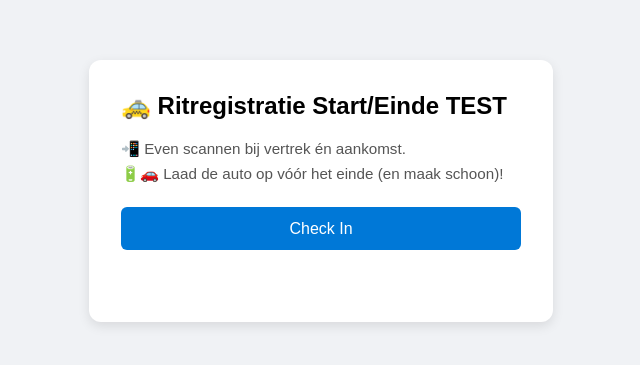
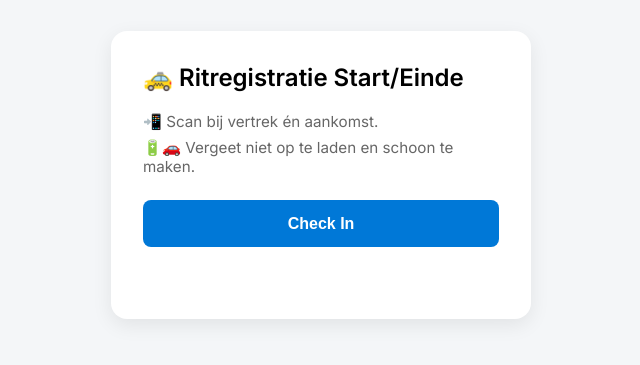
Before and after one commit to BramossomarB/LeaseCar, a plain HTML site: page checkin.html in a window 1280 px wide. Shown: the part 225-590 px from the top of the page, without its empty margins (319-959 px from the left). Drawn offline with Linux system fonts and the light colour scheme.

Commit message:
Update checkin.html

```diff
--- a/checkin.html
+++ b/checkin.html
@@ -3,75 +3,76 @@
 <head>
   <meta charset="UTF-8" />
   <meta name="viewport" content="width=device-width, initial-scale=1.0" />
-  <title>Ritregistratie Start/Einde</title>
+  <title>Ritregistratie</title>
+  <link href="https://fonts.googleapis.com/css2?family=Inter:wght@400;600&display=swap" rel="stylesheet" />
   <style>
+    * {
+      box-sizing: border-box;
+    }
     body {
-      font-family: Arial, sans-serif;
-      background-color: #f0f2f5;
+      font-family: 'Inter', sans-serif;
+      background-color: #f4f6f8;
       margin: 0;
-      padding: 1em;
+      padding: 2em 1em;
       display: flex;
       justify-content: center;
       align-items: center;
-      height: 100vh;
+      min-height: 100vh;
     }
-
     .container {
-      background: white;
+      background: #ffffff;
       padding: 2em;
-      border-radius: 12px;
-      box-shadow: 0 4px 12px rgba(0,0,0,0.1);
-      max-width: 400px;
+      border-radius: 16px;
+      box-shadow: 0 6px 20px rgba(0, 0, 0, 0.08);
+      max-width: 420px;
       width: 100%;
-      left;
     }
-
     h2 {
       margin-top: 0;
+      font-size: 1.5em;
     }
-
     p.subtitle {
+      color: #666;
       margin: 0.5em 0;
-      color: #555;
       font-size: 0.95em;
     }
-
+    form {
+      margin-top: 1.5em;
+    }
     button {
       width: 100%;
-      padding: 0.8em;
+      padding: 0.9em;
       background-color: #0078D7;
-      color: white;
+      color: #fff;
       border: none;
-      border-radius: 6px;
+      border-radius: 8px;
       font-size: 1em;
+      font-weight: 600;
       cursor: pointer;
-      margin-top: 1em;
+      transition: background-color 0.3s ease;
     }
-
     button:hover {
       background-color: #005fa3;
     }
-
     #status {
       margin-top: 1em;
       font-weight: 500;
-      color: #555;
+      color: #333;
       min-height: 1.5em;
-      word-wrap: break-word;
     }
   </style>
 </head>
 <body>
   <div class="container" role="main" aria-labelledby="heading">
-    <h2 id="heading">🚕 Ritregistratie Start/Einde TEST</h2>
-    <p class="subtitle">📲 Even scannen bij vertrek én aankomst.</p>
-    <p class="subtitle">🔋🚗 Laad de auto op vóór het einde (en maak schoon)!</p>
+    <h2 id="heading">🚕 Ritregistratie Start/Einde</h2>
+    <p class="subtitle">📲 Scan bij vertrek én aankomst.</p>
+    <p class="subtitle">🔋🚗 Vergeet niet op te laden en schoon te maken.</p>
 
     <form id="checkin-form">
       <input type="hidden" id="uid" name="uid" />
       <input type="hidden" id="lat" name="lat" />
       <input type="hidden" id="lon" name="lon" />
-      <button type="submit" aria-label="Check in verzenden">Check In</button>
+      <button type="submit" aria-label="Check-in versturen">Check In</button>
       <div id="status" role="alert" aria-live="polite"></div>
     </form>
   </div>
@@ -88,16 +89,15 @@
 
     function getLocation() {
       if (!navigator.geolocation) {
-        setStatus("❌ Geolocatie wordt niet ondersteund.");
+        setStatus("❌ Geolocatie niet ondersteund.");
         return;
       }
-
       navigator.geolocation.getCurrentPosition(
         (position) => {
           document.getElementById('lat').value = position.coords.latitude.toFixed(6);
           document.getElementById('lon').value = position.coords.longitude.toFixed(6);
         },
-        (error) => {
+        () => {
           setStatus("❌ Locatie ophalen mislukt.");
         },
         { enableHighAccuracy: true, timeout: 10000, maximumAge: 0 }
@@ -107,34 +107,4 @@
     document.getElementById('uid').value = getQueryParam('uid');
     getLocation();
 
-    document.getElementById('checkin-form').addEventListener('submit', function(e) {
-      e.preventDefault();
-      setStatus("⏳ Verzenden...");
-
-      const uid = document.getElementById('uid').value;
-      const lat = document.getElementById('lat').value;
-      const lon = document.getElementById('lon').value;
-
-      if (!uid || !lat || !lon) {
-        setStatus("⚠️ UID en locatie zijn verplicht.");
-        return;
-      }
-
-      const url = "https://script.google.com/macros/s/AKfycbzOHr6SZylILTcwOgkwxuYuragyilB-whcQk3Z9qRunAqKh-ULiCBsHsIyZNDuaQFpB/exec";
-      const params = new URLSearchParams({ uid, lat, lon });
-
-      fetch(url, {
-        method: "POST",
-        headers: { "Content-Type": "application/x-www-form-urlencoded" },
-        body: params,
-        mode: "no-cors"
-      }).then(() => {
-        setStatus("✅ Inchecken voltooid.");
-        getLocation();
-      }).catch(() => {
-        setStatus("❌ Verzenden mislukt.");
-      });
-    });
-  </script>
-</body>
-</html>
+    document.getElementById('c
```
